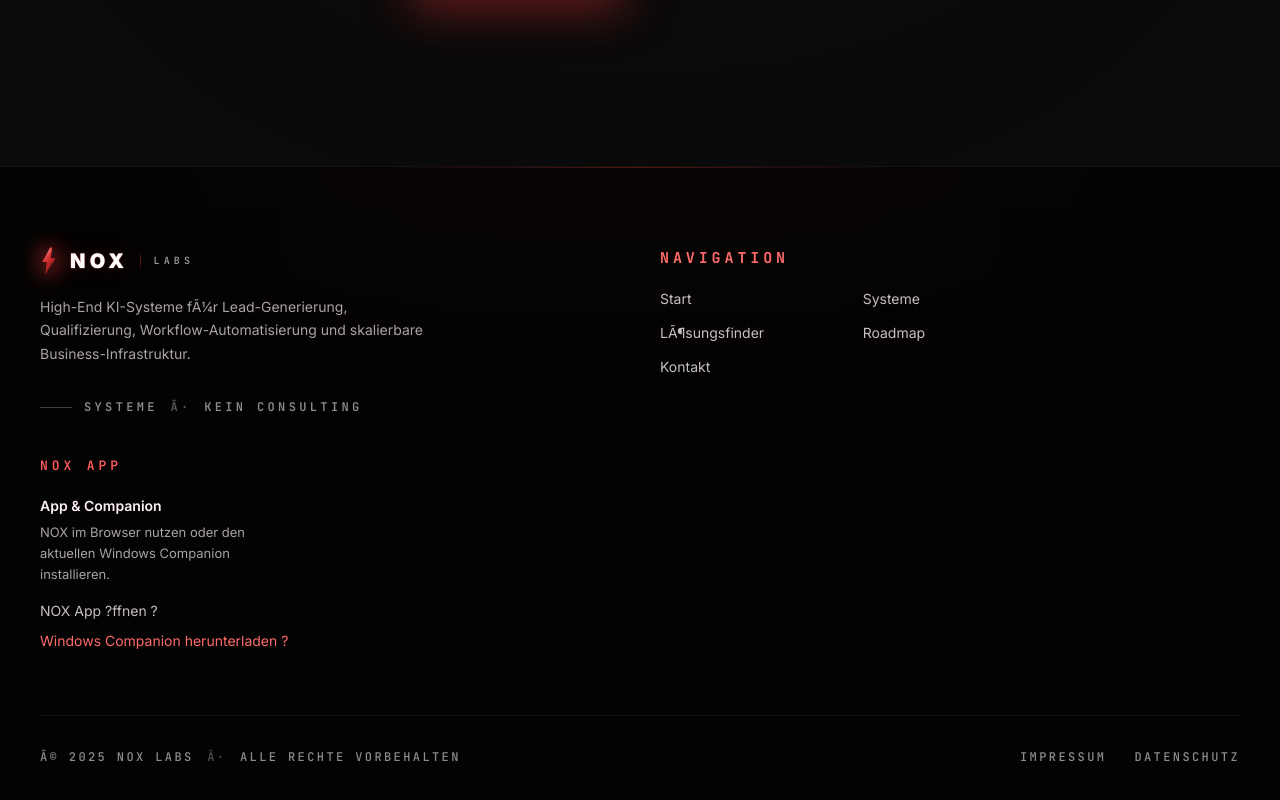
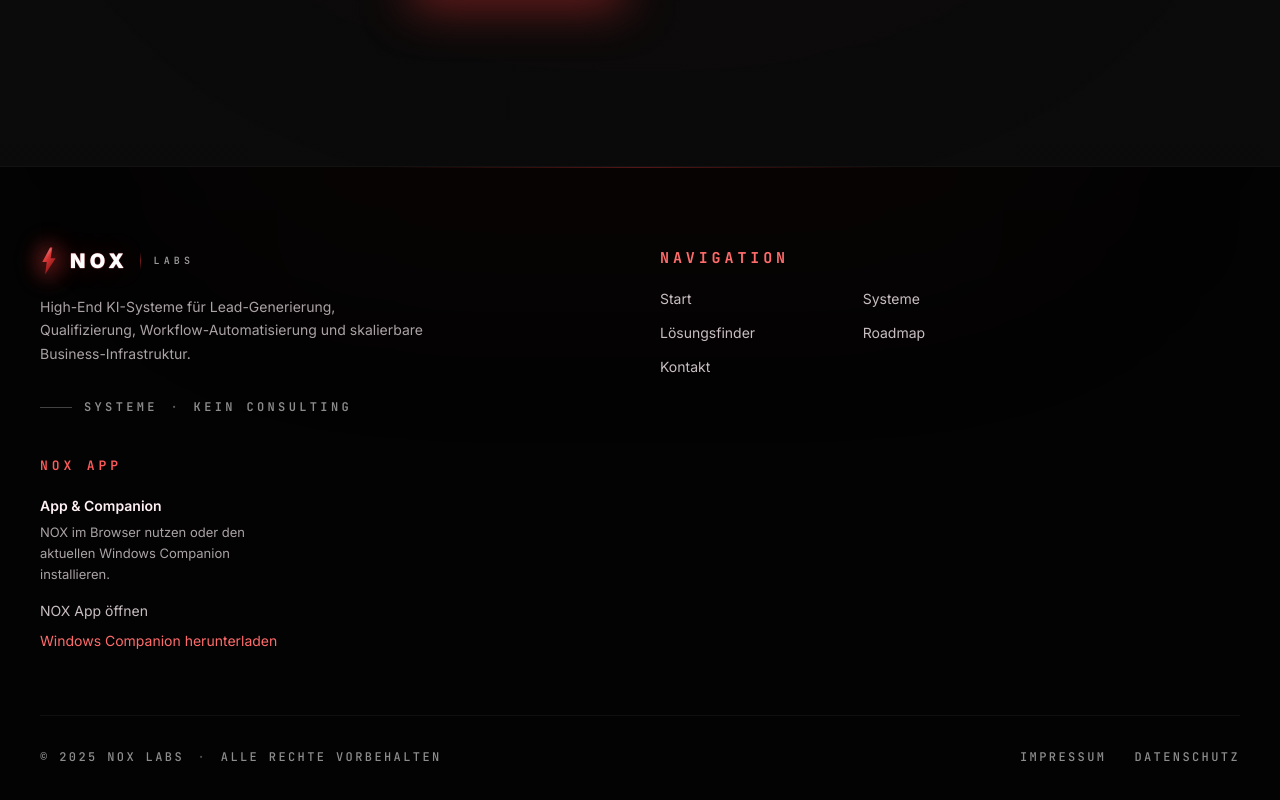
Before and after one commit to Finitolombardo/noxlabs.net, a React (Vite) app: page / in a window 1280 px wide. Shown: the part 5564-6364 px from the top of the page. Built offline with nearby package versions, Linux system fonts and the light colour scheme.

Commit message:
Fix footer UTF-8 for Companion access

```diff
--- a/src/components/Layout/Footer.tsx
+++ b/src/components/Layout/Footer.tsx
@@ -17,11 +17,11 @@ export default function Footer() {
               <NoxLogo size="md" />
             </div>
             <p className="text-sm text-nox-white-muted/85 max-w-sm leading-[1.7]">
-              High-End KI-Systeme fÃ¼r Lead-Generierung, Qualifizierung, Workflow-Automatisierung und skalierbare Business-Infrastruktur.
+              High-End KI-Systeme für Lead-Generierung, Qualifizierung, Workflow-Automatisierung und skalierbare Business-Infrastruktur.
             </p>
             <div className="mt-8 flex items-center gap-3 text-[12px] font-mono font-semibold tracking-[0.28em] text-white/55 uppercase">
               <span className="w-8 h-px bg-white/25" />
-              <span>Systeme <span className="text-white/35 mx-0.5">Â·</span> Kein Consulting</span>
+              <span>Systeme <span className="text-white/35 mx-0.5">·</span> Kein Consulting</span>
             </div>
           </div>
 
@@ -31,7 +31,7 @@ export default function Footer() {
             <div className="grid grid-cols-2 gap-x-8 gap-y-3.5">
               <Link to="/" className="text-sm text-nox-white-muted hover:text-nox-white transition-colors duration-300 w-fit">Start</Link>
               <Link to="/systems" className="text-sm text-nox-white-muted hover:text-nox-white transition-colors duration-300 w-fit">Systeme</Link>
-              <Link to="/configurator" className="text-sm text-nox-white-muted hover:text-nox-white transition-colors duration-300 w-fit">LÃ¶sungsfinder</Link>
+              <Link to="/configurator" className="text-sm text-nox-white-muted hover:text-nox-white transition-colors duration-300 w-fit">Lösungsfinder</Link>
               <Link to="/roadmap" className="text-sm text-nox-white-muted hover:text-nox-white transition-colors duration-300 w-fit">Roadmap</Link>
               <Link to="/contact" className="text-sm text-nox-white-muted hover:text-nox-white transition-colors duration-300 w-fit">Kontakt</Link>
             </div>
@@ -45,15 +45,15 @@ export default function Footer() {
               NOX im Browser nutzen oder den aktuellen Windows Companion installieren.
             </p>
             <div className="flex flex-col items-start gap-2.5">
-              <a href="https://app.noxlabs.net" className="text-sm text-nox-white-muted hover:text-nox-white transition-colors duration-300">NOX App ?ffnen ?</a>
-              <a href="https://app.noxlabs.net/companion/NOX-Companion-Setup.exe" className="text-sm text-[#FF6B6B] hover:text-[#ff8a8a] transition-colors duration-300">Windows Companion herunterladen ?</a>
+              <a href="https://app.noxlabs.net" className="text-sm text-nox-white-muted hover:text-nox-white transition-colors duration-300">NOX App öffnen</a>
+              <a href="https://app.noxlabs.net/companion/NOX-Companion-Setup.exe" className="text-sm text-[#FF6B6B] hover:text-[#ff8a8a] transition-colors duration-300">Windows Companion herunterladen</a>
             </div>
           </div>
         </div>
 
         <div className="flex flex-col sm:flex-row items-center justify-between gap-4 pt-8 border-t border-white/[0.05]">
           <div className="text-[12px] font-mono font-medium tracking-[0.2em] text-white/55 uppercase">
-            Â© 2025 NOX Labs <span className="text-white/30 mx-1">Â·</span> Alle Rechte vorbehalten
+            © 2025 NOX Labs <span className="text-white/30 mx-1">·</span> Alle Rechte vorbehalten
           </div>
           <div className="flex items-center gap-7 text-[12px] font-mono font-medium tracking-[0.2em] text-white/55 uppercase">
             <Link to="/impressum" className="hover:text-white transition-colors duration-300">Impressum</Link>
```
